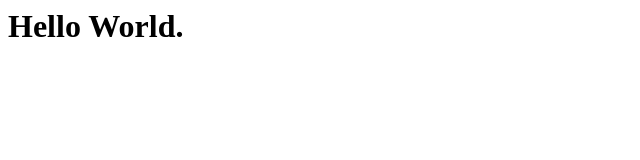
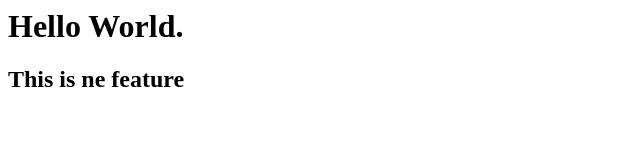
Before and after one commit to Irfan2133/localrepo, a plain HTML site: page index.html in a window 1280 px wide. Shown: the whole page, without its empty margins (0-640 px from the left). Drawn offline with Linux system fonts and the light colour scheme.

Commit message:
Add new feature

```diff
--- a/index.html
+++ b/index.html
@@ -1 +1,2 @@
 <h1>Hello World.</h1>
+<h2>This is ne feature</h2>
```
